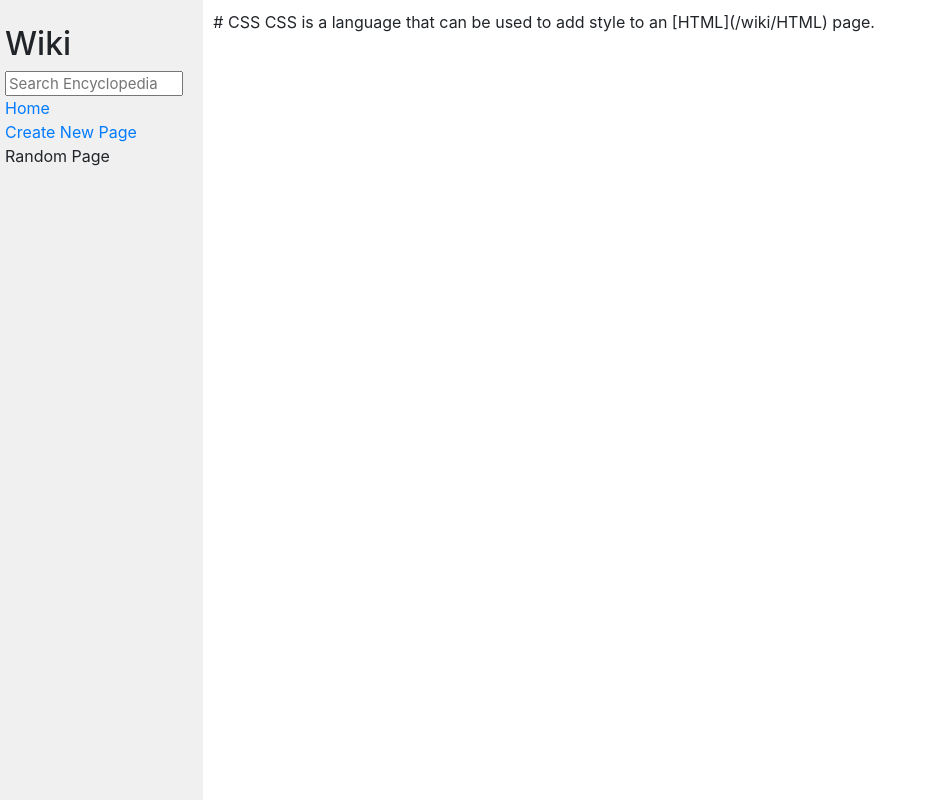
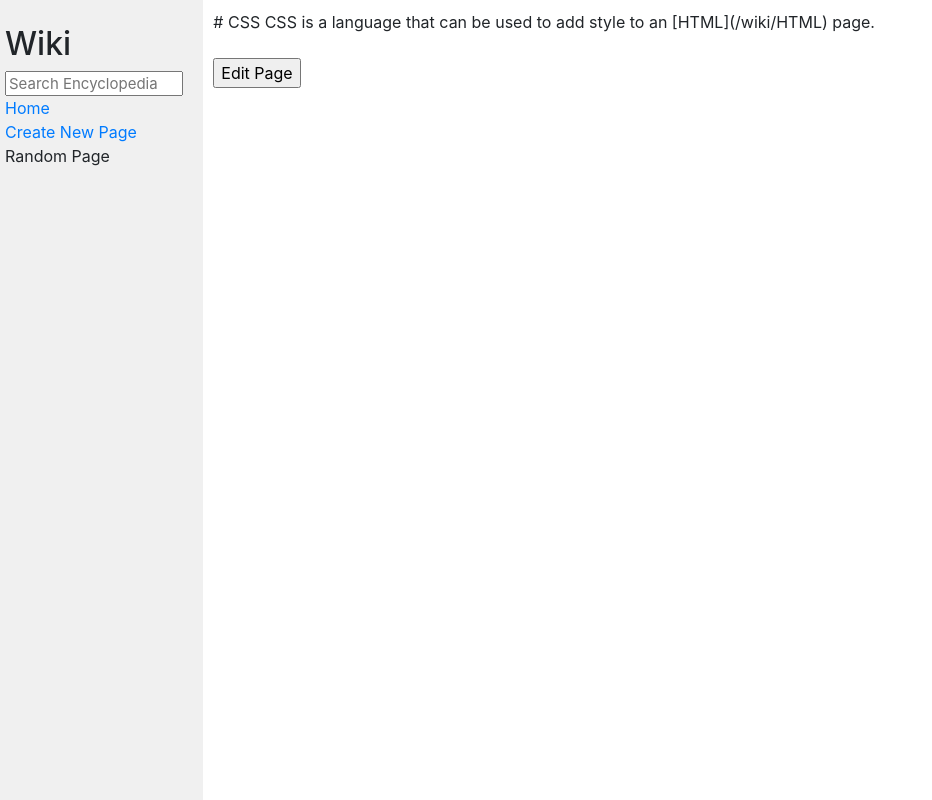
Before and after one commit to jalomi/Harvard_CS50w_Wiki, a Django app: page /wiki/CSS in a window 1280 px wide. Shown: the whole page, without its empty margins (0-932 px from the left). Run offline with Django 3.2, Linux system fonts and the light colour scheme; some libraries are stand-ins or nearby versions.

Commit message:
Add edit button to pages

```diff
--- a/encyclopedia/templates/encyclopedia/layout.html
+++ b/encyclopedia/templates/encyclopedia/layout.html
@@ -30,6 +30,8 @@
             <div class="main col-lg-10 col-md-9">
                 {% block body %}
                 {% endblock %}
+                {% block edit %}
+                {% endblock %}
             </div>
         </div>
 
--- a/encyclopedia/templates/encyclopedia/page.html
+++ b/encyclopedia/templates/encyclopedia/page.html
@@ -7,3 +7,11 @@
 {% block body %}
     {{ content }}
 {% endblock %}
+
+{% block edit %}
+<br><br>
+<form action="{% url "edit" %}">
+    <input type="hidden" name="title" value={{ page_title }}>
+    <input type="submit" value="Edit Page">
+</form>
+{% endblock %}
--- a/encyclopedia/urls.py
+++ b/encyclopedia/urls.py
@@ -6,4 +6,5 @@ urlpatterns = [
     path("", views.index, name="index"),
     path("search", views.search, name="search"),
     path("newpage", views.newPage, name="newpage"),
+    path("edit", views.edit, name="edit"),
 ]
--- a/encyclopedia/views.py
+++ b/encyclopedia/views.py
@@ -10,6 +10,10 @@ class NewPageForm(forms.Form):
                             widget=forms.TextInput(attrs={"placeholder":"Title"}))
     content = forms.CharField(label="",
                               widget=forms.Textarea(attrs={"placeholder":"New Page's Content"}))
+
+class EditPageForm(forms.Form):
+    content = forms.CharField(label="",
+                              widget=forms.Textarea())
 
 def index(request):
     return render(request, "encyclopedia/index.html", {
@@ -63,3 +67,22 @@ def newPage(request):
         return render(request, "encyclopedia/newpage.html", {
             "form": NewPageForm()
         })
+
+def edit(request):
+    title = request.GET.get("title")
+    if request.method == "POST":
+        form = EditPageForm(request.POST)
+        if form.is_valid():
+            content = form.cleaned_data["content"]
+            util.save_entry(title, content)
+            return HttpResponseRedirect(reverse("page", args=[title]))
+        else:
+            return render(request, "encyclopedia/edit.html", {
+                "title": title,
+                "error": "ERROR: Invalid input",
+            })
+    else:
+        return render(request, "encyclopedia/edit.html", {
+            "title": title,
+            "form": EditPageForm(initial={"content": util.get_entry(title)}),
+        })
```
Also changed, not shown: encyclopedia/templates/encyclopedia/edit.html (added, +21 -0 lines).
